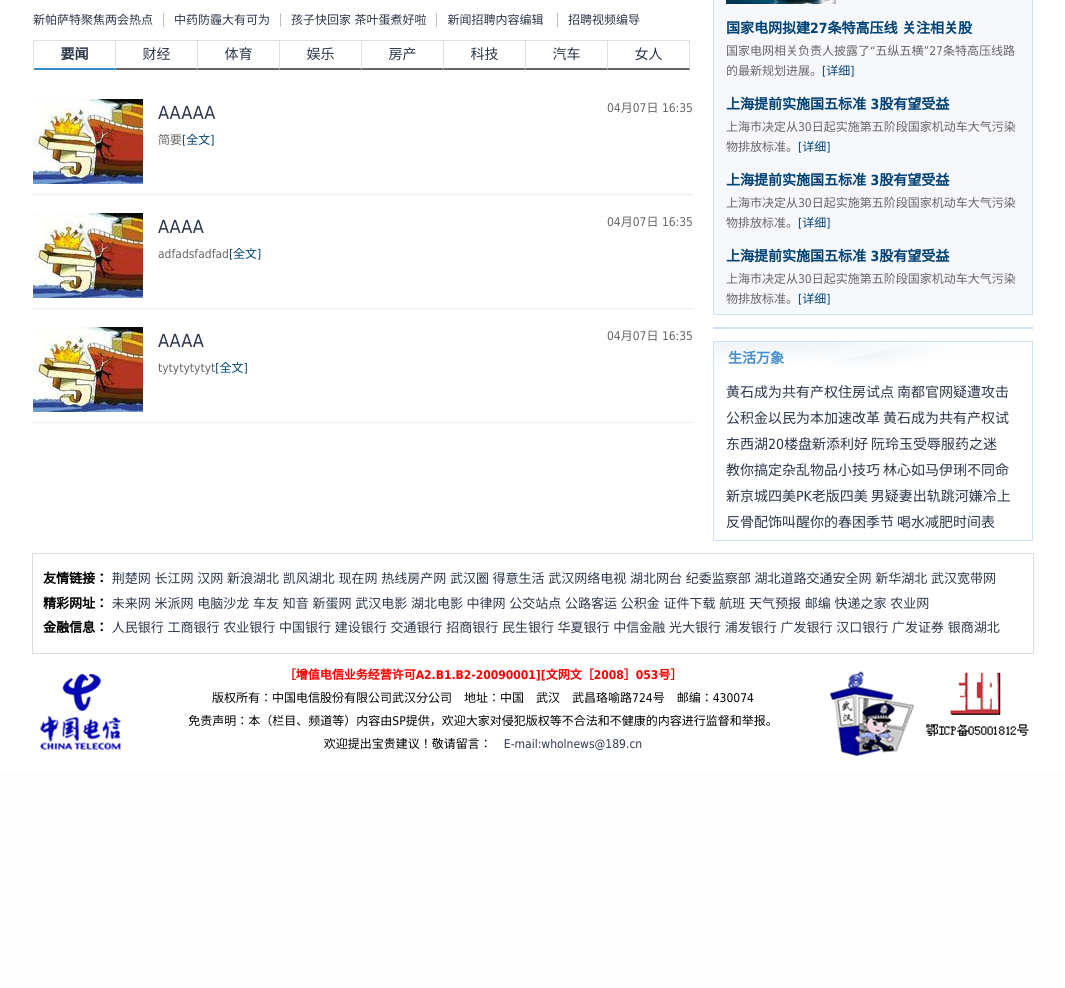
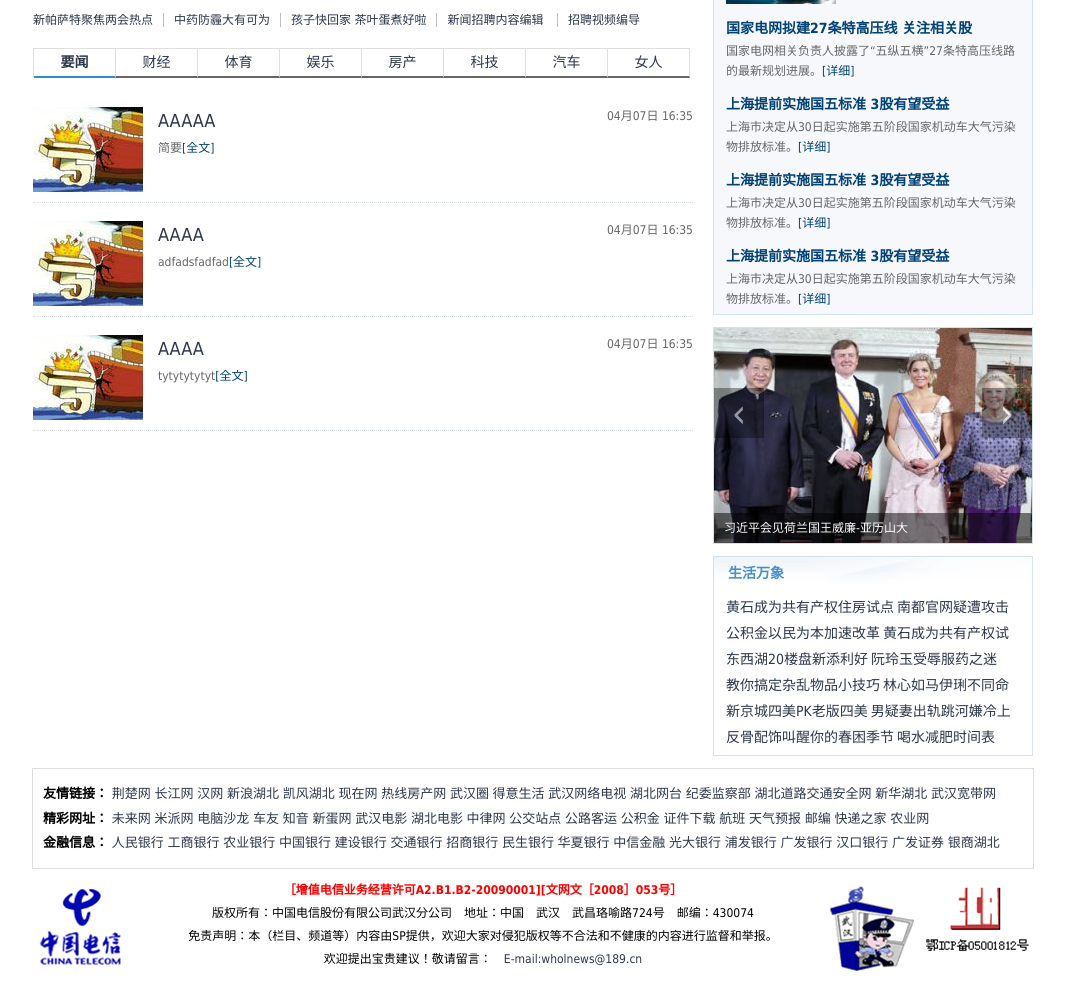
Before and after one commit to igo903/whol2014, a PHP site: page /News.html in a window 1280 px wide. Shown: the part 691-1679 px from the top of the page, without its empty margins (107-1172 px from the left). Before the commit the page ends 1447 px from the top, so only its background shows below. Run offline with PHP 8.4, Linux system fonts and the light colour scheme.

Commit message:
1000% tab, sideslide

```diff
--- a/News.html
+++ b/News.html
@@ -192,20 +192,7 @@
 			</div>
 
 			<div id="news">
-				<!-- <div id="mainCon">
-					<ul id="card">
-						<li class=""><a target="_blank" href="javascript:;">要闻</a></li>
-						<li class=""><a target="_blank" href="javascript:;">财经</a></li>
-						<li class=""><a target="_blank" href="javascript:;">体育</a></li>
-						<li class=""><a target="_blank" href="javascript:;">娱乐</a></li>
-						<li class=""><a target="_blank" href="javascript:;">房产</a></li>
-						<li class=""><a target="_blank" href="javascript:;">科技</a></li>
-						<li class=""><a target="_blank" href="javascript:;">汽车</a></li>
-						<li class=""><a target="_blank" href="javascript:;">汽车</a></li>
-					</ul>
-			    </div> -->
-
-			    <div id="newsTypeTab" class="tab-demo">
+				<div id="newsTypeTab" class="tab-demo">
 			        <ul class="ui-switchable-nav">
 			            <li><a target="_blank" href="javascript:;">要闻</a></li>
 			            <li><a target="_blank" href="javascript:;">财经</a></li>
@@ -379,31 +366,7 @@
 			            </div>
 			        </div>
 			    </div>
-
-
-
-
-
-
-
-
-
-
-
-
-
-
-
 			</div><!--//#news-->
-
-
-
-
-
-
-
-
-
 		</div>
 
 		<!-- 右侧容器 -->
@@ -465,7 +428,33 @@
 			<!-- 热图 -->
 
 			<div class="rightArea fn-clear mt12 rightNews" id="hotimg">
+				<div id="slidePicNews" class="sideslide fn-clear">
+					<ul class="ui-switchable-content" data-switchable-role="content">
+						<li class="ui-switchable-panel">
+							<a href="#">
+								<img src="./i/news1.png"/>
+							</a>
+							<p>习近平会见荷兰国王威廉-亚历山大</p>
+						</li>
+						<li class="hidden ui-switchable-panel">
+							<a href="#">
+								<img src="./i/news2.png"/>
+							</a>
+							<p>新加坡Singapore</p>
+						</li>
+						<li class="hidden ui-switchable-panel">
+							<a href="#">
+								<img src="./i/news3.png"/>
+							</a>
+							<p>明星高调生二胎</p>
+						</li>
+					</ul>
 
+					<div class="move">
+						<div id="prev">‹</div>
+						<div id="next">›</div>
+					</div>
+				</div>
 			</div>
 
 			<!-- 生活万象 -->
@@ -601,13 +590,35 @@
 	            element: '#newsTypeTab',
 	            triggers: '#newsTypeTab .ui-switchable-nav li',
 	            panels: '#newsTypeTab .ui-switchable-content div',
-	            activeIndex: 2
+	            activeIndex: 0
 	        });
 
 	        setTimeout(function() {
 	            tabs.set("activeIndex", 0);
 	        }, 3000);
 	    });
+
+
+	    seajs.use(['arale/switchable/1.0.2/slide', '$'], function(Slide, $) {
+			var slide = new Slide({
+				element: '#slidePicNews',
+				effect: 'scrollx',
+				hasTriggers: false
+				//activeIndex: 1,
+				//interval:2600
+			}).render();
+
+			// 自定义 prev/next
+			$("#slidePicNews #prev").click(function(e) {
+				e.preventDefault();
+				slide.prev();
+			});
+
+			$("#slidePicNews #next").click(function(e) {
+				e.preventDefault();
+				slide.next();
+			});
+		});
 
 
 
--- a/css/main.css
+++ b/css/main.css
@@ -635,7 +635,10 @@
 .footer .copyrights{
 	width: 900px;
 }
-
+#slidePicNews.sideslide{
+    width: 318px;
+    margin-top: 0;
+}
 #slidePicNews {
     position: relative;
     width: 320px;
@@ -971,7 +974,7 @@
 #textAd .Q-tList {
     line-height: 40px;
     margin: 0;
-    /*padding-bottom: 12px;*/
+    padding-bottom: 8px;
 }
 #textAd .Q-tList ul {
     margin-left: -11px;
@@ -997,7 +1000,6 @@
 
 
 #newsTypeTab {
-
     position: relative;
     width: 660px;
     padding-top: 29px;
@@ -1024,14 +1026,11 @@
     height: 27px;
     line-height: 27px;
     text-align: center;
-    /*background: url(../i/tabs-sprite.gif) no-repeat 0 6px;*/
-    /*margin-right: 3px;*/
     cursor: pointer;
     list-style: none;
 }
 
 #newsTypeTab .ui-switchable-nav .ui-switchable-active {
-    /*background-position: 0 -40px;*/
     border-bottom: 2px solid #328cc9;
     font-weight: bold;
     cursor: default;
@@ -1040,5 +1039,4 @@
 #newsTypeTab .ui-switchable-content {
     position: relative;
     padding: 12px 0 0 0;
-    /*border: 1px solid #AEC7E5;*/
 }
```
Also changed, not shown: List.html (+50 -0 lines).
